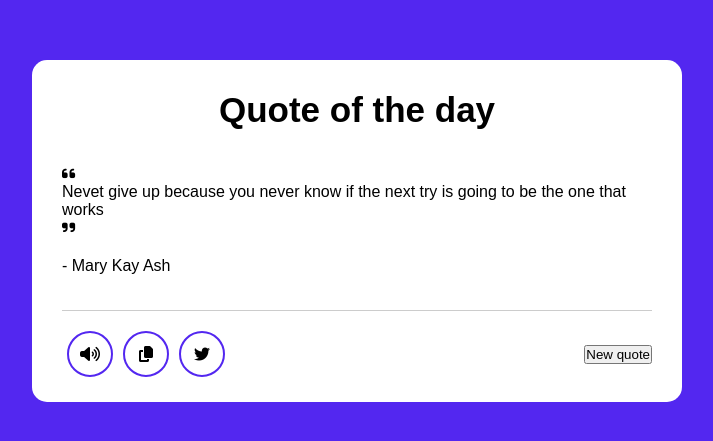
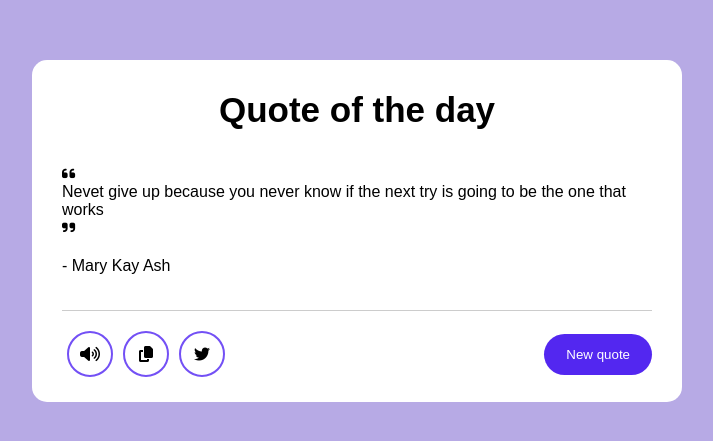
Before and after one commit to Pallavi-Shtgr/Random-Quote-generator-js-, a plain HTML site: page index.html in a window 1280 px wide. Shown: the part 169-610 px from the top of the page, without its empty margins (283-996 px from the left). Drawn offline with Linux system fonts and the light colour scheme.

Commit message:
add changes

```diff
--- a/index.html
+++ b/index.html
@@ -13,16 +13,19 @@
     <div class="wrapper">
         <header> Quote of the day </header>
         <div class="content">
+
             <div class="quote-area">
                 <i class="fas fa-quote-left"></i>
                 <p class="quote">Nevet give up because you never know if the next try is going to be the one that works </p>
                 <i class="fas fa-quote-right"></i>
             </div>
+
             <div class="author"></div>
             <span>- </span>
             <span class="name"> Mary Kay Ash </span>
+            </div>
+            <!-- </div> -->
 
-        </div>
             <div class="buttons">
                 <div class="features">
                     <ul>
@@ -32,9 +35,9 @@
                 </ul>
                 <button> New quote </button>
                 </div>
-
-
+           </div>
     </div>
+    <script src="script.js"></script>
 
 </body>
 </html>
--- a/script.js
+++ b/script.js
@@ -1,7 +1,11 @@
 const quoteText = document.querySelector (".quote"),
+authorname = document.querySelector(".author .name")
 quoteBtn = document.querySelector("button");
 
 function randomQuote(){
-    console.log("clciked")
+    fetch("http://api.quotable.io/random").then(res=> res.json()).then (result =>{
+        quoteText.innerText = result.content;
+        authorName.innerText = result.author;
+    })
 }
 quoteBtn.addEventListener("click", randomQuote);
--- a/style.css
+++ b/style.css
@@ -13,7 +13,7 @@ body{
     align-items: center;
     justify-content: center;
     min-height: 100vh;
-    background: #5327f0
+    background: #b7aae5
 }
 .wrapper{
     width: 650px;
@@ -91,8 +91,28 @@ content .quote-area{
     height: 46px;
     width: 46px;
     display: flex;
+    cursor: pointer;
     align-items: center;
     justify-content: center;
     border-radius: 50%;
-    border: 2px solid #5327f0;
+    border: 2px solid #7350f5;
+    transform: all 0.3 ease;
 }
+
+.features ul li:hover{
+    color: #fff;
+    background:#5327f0;
+}
+
+.features button{
+    border: none;
+    outline: none;
+    background: #5327f0;
+    color: #fff;
+    cursor: pointer;
+    font-style: 16px;
+    padding: 13px 22px;
+    border-radius: 30px;
+
+
+}
```
